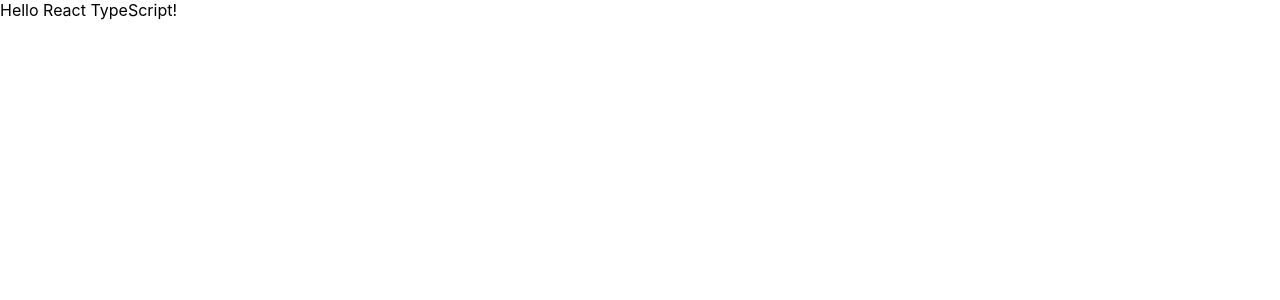
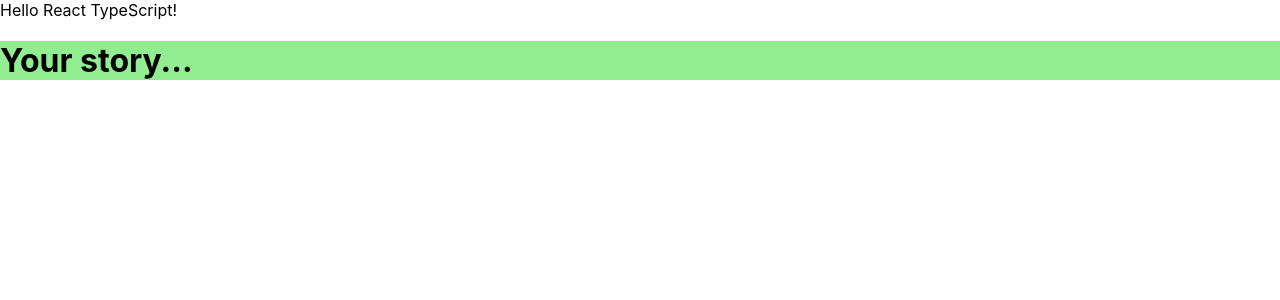
Before and after one commit to franco-ortega/ts-02-storybook, a React (Create React App) app: page /story in a window 1280 px wide. Shown: the top 300 px of the page. Built offline with nearby package versions, Linux system fonts and the light colour scheme.

Commit message:
display user story on Story component

```diff
--- a/src/components/app/App.tsx
+++ b/src/components/app/App.tsx
@@ -7,6 +7,7 @@ import {
 import Prologue from '../prologue/Prologue';
 import Chapters from '../chapters/Chapters';
 import ChapterDetails from '../chapters/ChapterDetails';
+import Story from '../story/Story';
 
 // import chapterData from '../../data/chapterData.json';
 
@@ -21,7 +22,6 @@ import ChapterDetails from '../chapters/ChapterDetails';
 const App: React.FC = () => {
   const [userName, setUserName] = useState<string>('');
   const [userData, setUserData] = useState<string[]>([]);
-  console.log(userData);
 
   // const locations: AllChapterInfo = Object.values(chapterData);
 
@@ -60,8 +60,17 @@ const App: React.FC = () => {
             exact path="/chapters/:locale"
             render={() =>
               <ChapterDetails
+                userData={userData}
                 setUserData={setUserData}
                 // setCompleted={setCompleted}
+              />
+            }
+          />
+          <Route
+            exact path="/story"
+            render={() =>
+              <Story
+                userData={userData}
               />
             }
           />
--- a/src/components/chapters/ChapterDetails.tsx
+++ b/src/components/chapters/ChapterDetails.tsx
@@ -6,6 +6,7 @@ import styles from './ChapterDetails.module.css';
 // import { useCompleted } from '../../hooks/useCompleted';
 
 interface Props {
+  userData: string[]
   setUserData: React.Dispatch<React.SetStateAction<string[]>>
 // setCompleted: React.Dispatch<React.SetStateAction<{[key: string]: boolean}>>
 }
@@ -15,10 +16,12 @@ interface Location {
   choices: string[]
 }
 
-const ChapterDetails: React.FC<Props> = ({ setUserData }) => {
+const ChapterDetails: React.FC<Props> = ({ userData, setUserData }) => {
   const { locale } = useParams<{ locale: keyof typeof lands }>();
   const [inputData, setInputData] = useState<string>('');
   const history = useHistory();
+
+  console.log({ userData });
 
 
   // eslint-disable-next-line max-len
@@ -41,7 +44,8 @@ const ChapterDetails: React.FC<Props> = ({ setUserData }) => {
     //   return prevState[locale] = true;
     // });
 
-    history.push('/chapters');
+    if(userData.length === 3) history.push('/story');
+    else history.push('/chapters');
   };
 
   const setting: Location = lands[locale];
@@ -72,6 +76,7 @@ const ChapterDetails: React.FC<Props> = ({ setUserData }) => {
 };
 
 ChapterDetails.propTypes = {
+  userData: PropTypes.array.isRequired,
   setUserData: PropTypes.func.isRequired
   // setCompleted: PropTypes.func.isRequired
 };
--- a/src/components/story/Story.tsx
+++ b/src/components/story/Story.tsx
@@ -1,5 +1,6 @@
 import React from 'react';
 import PropTypes from 'prop-types';
+import styles from './Story.module.css';
 
 interface Props {
   userData: string[]
@@ -7,10 +8,15 @@ interface Props {
 
 const Story: React.FC<Props> = ({ userData }) => {
   console.log(userData);
+  const userStory = userData.map((data, index) => (
+    <p key={index}>{data}</p>
+  ));
+
   return (
-    <div>
-      Your story...
-    </div>
+    <main className={styles.Story}>
+      <h1>Your story...</h1>
+      <div>{userStory}</div>
+    </main>
   );
 };
 
```
